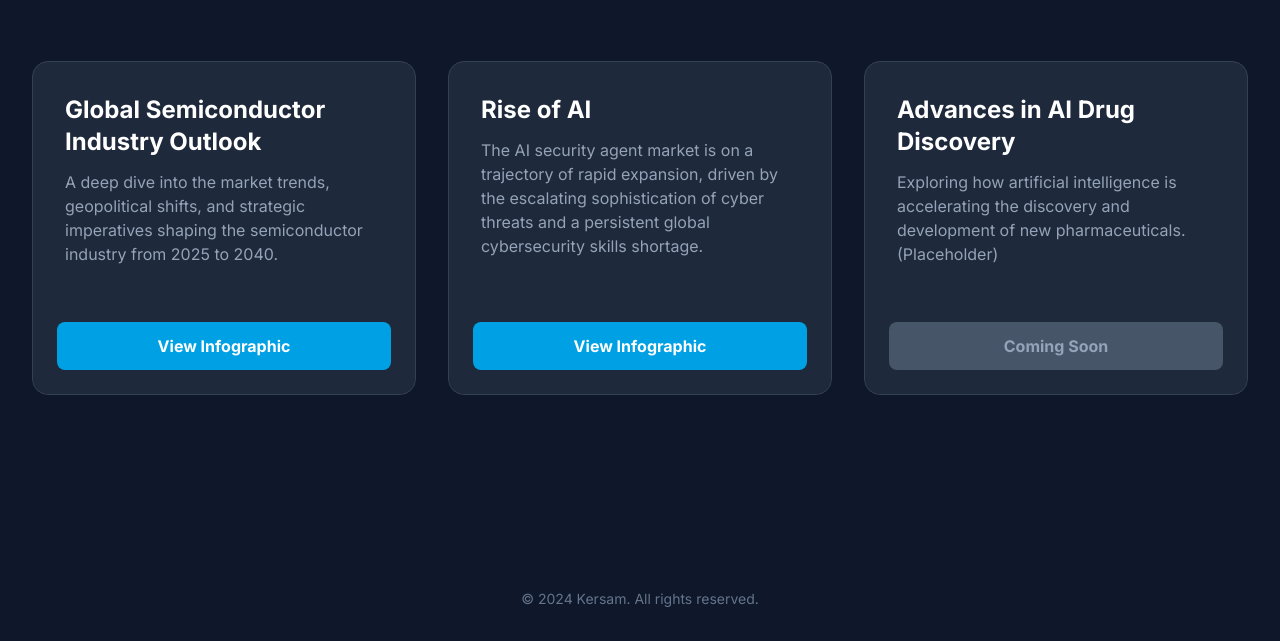
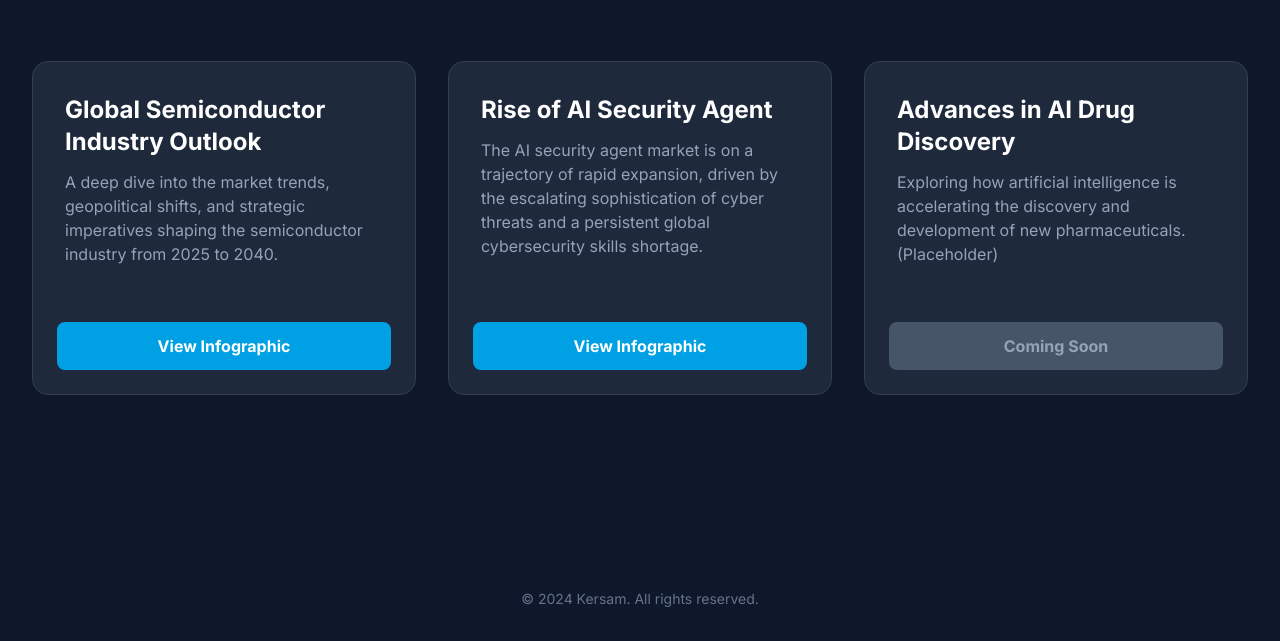
Before and after one commit to kersam/kersam.github.io, a plain HTML site: page index.html in a window 1280 px wide. Shown: the part 159-800 px from the top of the page. Drawn offline with nearby package versions, Linux system fonts and the light colour scheme.

Commit message:
Update index.html

```diff
--- a/index.html
+++ b/index.html
@@ -57,7 +57,7 @@
                 <!-- Card 2: Rise of AI Security Agent -->
                 <div class="card rounded-2xl flex flex-col">
                     <div class="p-8 flex-grow">
-                        <h2 class="text-2xl font-bold text-white">Rise of AI</h2>
+                        <h2 class="text-2xl font-bold text-white">Rise of AI Security Agent</h2>
                         <p class="mt-3 text-slate-400">The AI security agent market is on a trajectory of rapid expansion, driven by the escalating sophistication of cyber threats and a persistent global cybersecurity skills shortage.</p>
                     </div>
                     <div class="p-6 bg-slate-800 rounded-b-2xl">
```
